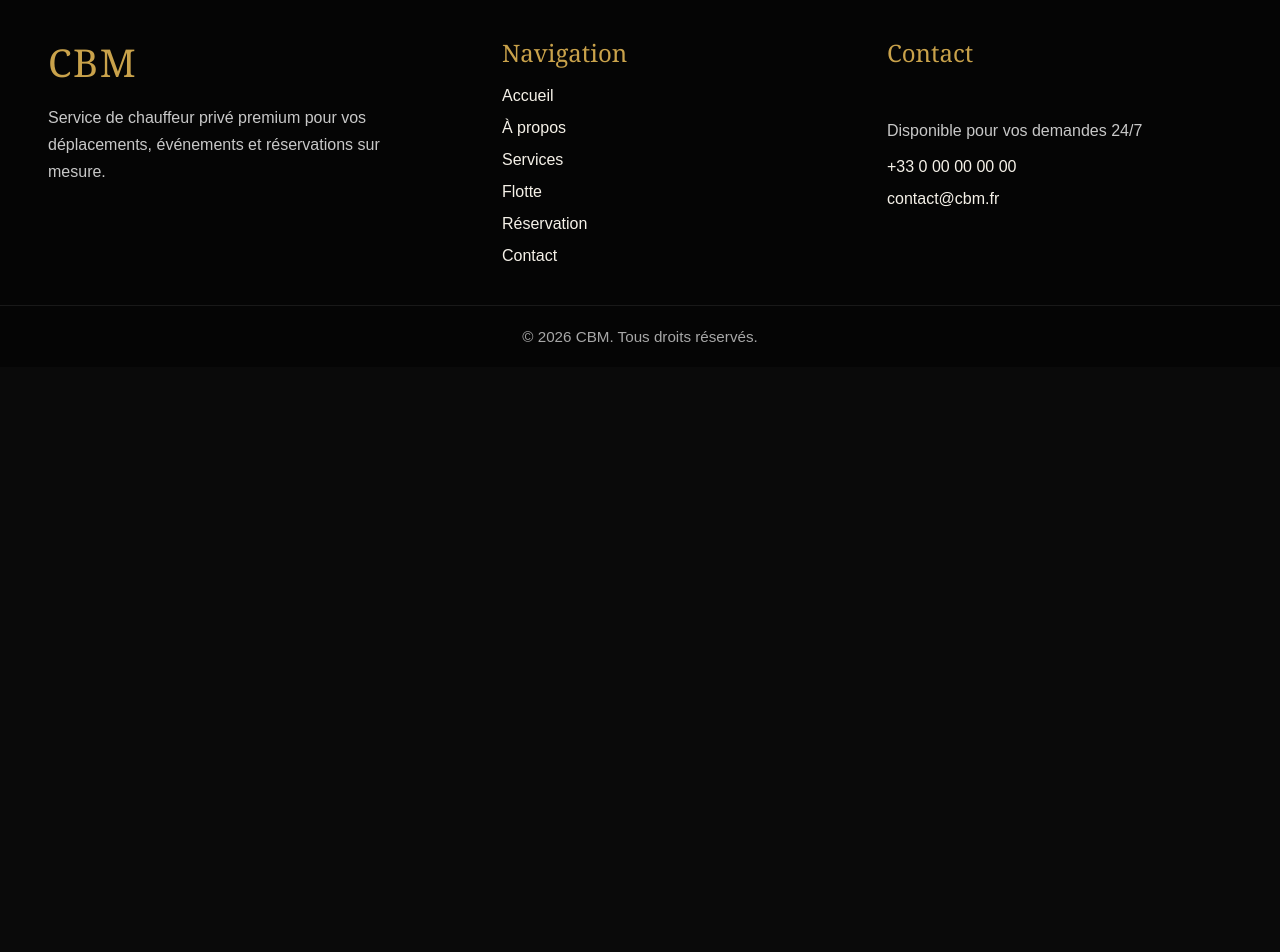
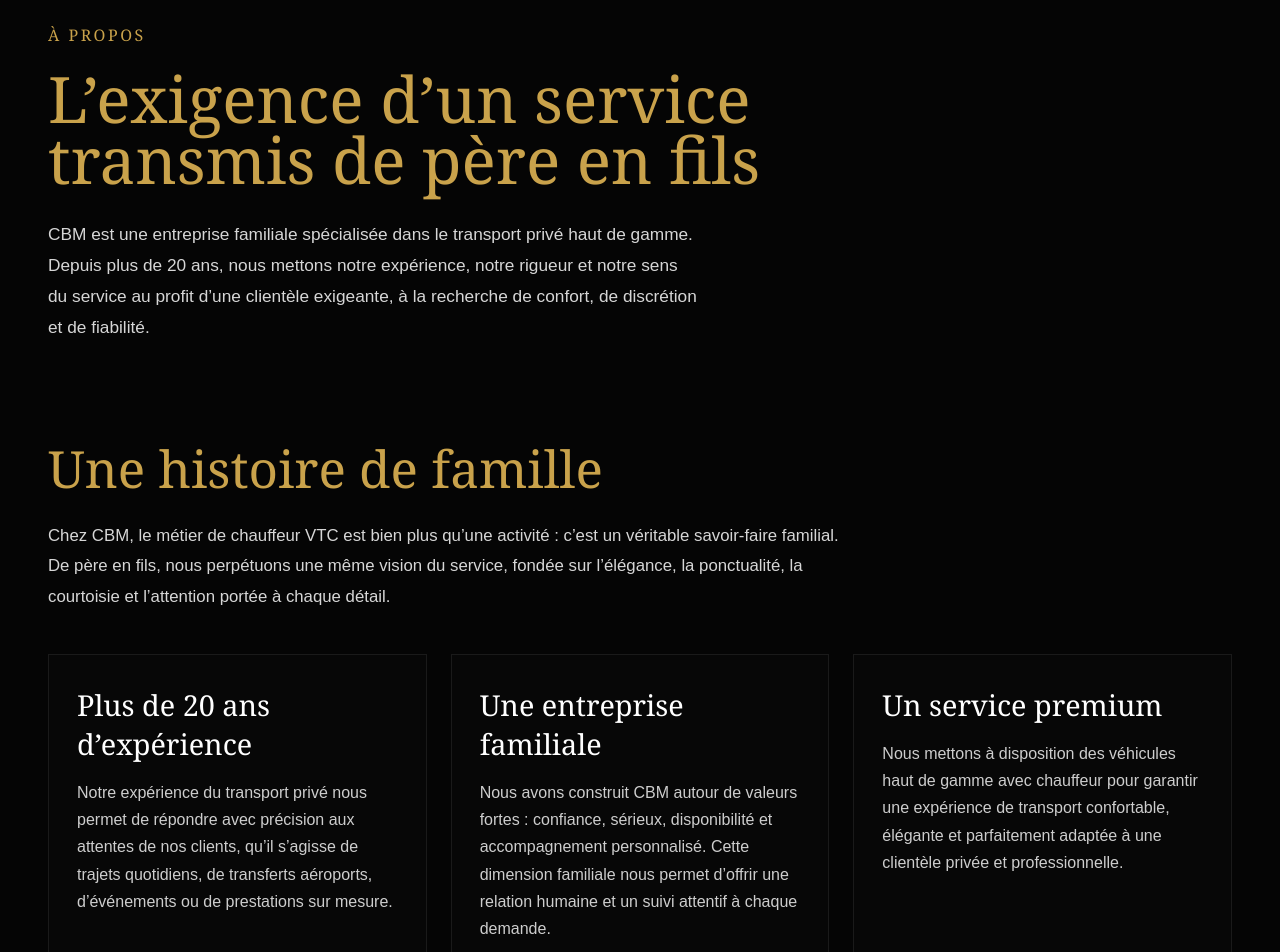
Before and after one commit to Mohoua93/CBM, a React (Create React App) app in the folder apps/frontend/: page /a-propos in a window 1280 px wide. Shown: the part 148-1100 px from the top of the page. Before the commit the page ends 800 px from the top, so only its background shows below. Built offline with nearby package versions, Linux system fonts and the light colour scheme.

Commit message:
create About page

```diff
--- a/apps/frontend/src/pages/About.js
+++ b/apps/frontend/src/pages/About.js
@@ -1,5 +1,104 @@
+import "../styles/About.css";
+
 function About() {
-  return <h1>À propos</h1>;
+  return (
+    <div className="about-page">
+      <section className="about-hero">
+        <div className="about-hero__content">
+          <span className="about-hero__eyebrow">À propos</span>
+
+          <h1 className="about-hero__title">
+            L’exigence d’un service
+            <br />
+            transmis de père en fils
+          </h1>
+
+          <p className="about-hero__text">
+            CBM est une entreprise familiale spécialisée dans le transport privé
+            haut de gamme. Depuis plus de 20 ans, nous mettons notre expérience,
+            notre rigueur et notre sens du service au profit d’une clientèle
+            exigeante, à la recherche de confort, de discrétion et de fiabilité.
+          </p>
+        </div>
+      </section>
+
+      <section className="about-story">
+        <div className="about-story__intro">
+          <h2>Une histoire de famille</h2>
+          <p>
+            Chez CBM, le métier de chauffeur VTC est bien plus qu’une activité :
+            c’est un véritable savoir-faire familial. De père en fils, nous
+            perpétuons une même vision du service, fondée sur l’élégance, la
+            ponctualité, la courtoisie et l’attention portée à chaque détail.
+          </p>
+        </div>
+
+        <div className="about-story__grid">
+          <article className="about-card">
+            <h3>Plus de 20 ans d’expérience</h3>
+            <p>
+              Notre expérience du transport privé nous permet de répondre avec
+              précision aux attentes de nos clients, qu’il s’agisse de trajets
+              quotidiens, de transferts aéroports, d’événements ou de prestations
+              sur mesure.
+            </p>
+          </article>
+
+          <article className="about-card">
+            <h3>Une entreprise familiale</h3>
+            <p>
+              Nous avons construit CBM autour de valeurs fortes : confiance,
+              sérieux, disponibilité et accompagnement personnalisé. Cette
+              dimension familiale nous permet d’offrir une relation humaine et
+              un suivi attentif à chaque demande.
+            </p>
+          </article>
+
+          <article className="about-card">
+            <h3>Un service premium</h3>
+            <p>
+              Nous mettons à disposition des véhicules haut de gamme avec
+              chauffeur pour garantir une expérience de transport confortable,
+              élégante et parfaitement adaptée à une clientèle privée et
+              professionnelle.
+            </p>
+          </article>
+        </div>
+      </section>
+
+      <section className="about-values">
+        <div className="about-values__content">
+          <h2>Nos engagements</h2>
+
+          <div className="about-values__list">
+            <div className="about-value">
+              <span className="about-value__label">Discrétion</span>
+              <p>
+                Un service réservé, professionnel et respectueux de la
+                confidentialité de chaque client.
+              </p>
+            </div>
+
+            <div className="about-value">
+              <span className="about-value__label">Ponctualité</span>
+              <p>
+                Une organisation rigoureuse pour garantir des trajets fluides et
+                une prise en charge toujours à l’heure.
+              </p>
+            </div>
+
+            <div className="about-value">
+              <span className="about-value__label">Excellence</span>
+              <p>
+                Une attention constante portée au confort, à la présentation et
+                à la qualité globale de la prestation.
+              </p>
+            </div>
+          </div>
+        </div>
+      </section>
+    </div>
+  );
 }
 
 export default About;
--- /dev/null
+++ b/apps/frontend/src/styles/About.css
@@ -0,0 +1,163 @@
+.about-page {
+  background: #050505;
+  color: #f5f1e8;
+}
+
+.about-hero {
+  max-width: 1440px;
+  margin: 0 auto;
+  padding: 90px 48px 50px;
+}
+
+.about-hero__content {
+  max-width: 800px;
+}
+
+.about-hero__eyebrow {
+  display: inline-block;
+  margin-bottom: 22px;
+  color: #c9a24b;
+  font-family: Georgia, "Times New Roman", serif;
+  font-size: 1rem;
+  letter-spacing: 0.16em;
+  text-transform: uppercase;
+}
+
+.about-hero__title {
+  margin: 0 0 28px;
+  color: #c9a24b;
+  font-family: Georgia, "Times New Roman", serif;
+  font-size: clamp(3rem, 5vw, 5.2rem);
+  line-height: 0.96;
+  font-weight: 500;
+}
+
+.about-hero__text {
+  margin: 0;
+  max-width: 650px;
+  color: rgba(255, 255, 255, 0.84);
+  font-size: 1.08rem;
+  line-height: 1.8;
+}
+
+.about-story,
+.about-values__content {
+  max-width: 1440px;
+  margin: 0 auto;
+  padding: 40px 48px 90px;
+}
+
+.about-story__intro {
+  max-width: 800px;
+  margin-bottom: 42px;
+}
+
+.about-story__intro h2,
+.about-values__content h2 {
+  margin: 0 0 18px;
+  color: #c9a24b;
+  font-family: Georgia, "Times New Roman", serif;
+  font-size: clamp(2.4rem, 4vw, 4rem);
+  font-weight: 500;
+}
+
+.about-story__intro p {
+  margin: 0;
+  color: rgba(255, 255, 255, 0.84);
+  font-size: 1.05rem;
+  line-height: 1.8;
+}
+
+.about-story__grid {
+  display: grid;
+  grid-template-columns: repeat(3, minmax(0, 1fr));
+  gap: 24px;
+}
+
+.about-card {
+  padding: 30px 28px;
+  border: 1px solid rgba(255, 255, 255, 0.08);
+  background: #070707;
+}
+
+.about-card h3 {
+  margin: 0 0 16px;
+  color: #ffffff;
+  font-family: Georgia, "Times New Roman", serif;
+  font-size: 1.8rem;
+  font-weight: 500;
+}
+
+.about-card p {
+  margin: 0;
+  color: rgba(255, 255, 255, 0.8);
+  font-size: 1rem;
+  line-height: 1.7;
+}
+
+.about-values {
+  border-top: 1px solid rgba(255, 255, 255, 0.06);
+}
+
+.about-values__list {
+  display: grid;
+  grid-template-columns: repeat(3, minmax(0, 1fr));
+  gap: 24px;
+}
+
+.about-value {
+  padding: 28px 26px;
+  border: 1px solid rgba(201, 162, 75, 0.12);
+  background: #080808;
+}
+
+.about-value__label {
+  display: inline-block;
+  margin-bottom: 14px;
+  color: #c9a24b;
+  font-family: Georgia, "Times New Roman", serif;
+  font-size: 1.5rem;
+  font-weight: 500;
+}
+
+.about-value p {
+  margin: 0;
+  color: rgba(255, 255, 255, 0.82);
+  font-size: 1rem;
+  line-height: 1.7;
+}
+
+@media (max-width: 992px) {
+  .about-story__grid,
+  .about-values__list {
+    grid-template-columns: 1fr;
+  }
+
+  .about-hero {
+    padding: 70px 32px 40px;
+  }
+
+  .about-story,
+  .about-values__content {
+    padding: 30px 32px 70px;
+  }
+}
+
+@media (max-width: 768px) {
+  .about-hero {
+    padding: 56px 20px 30px;
+  }
+
+  .about-story,
+  .about-values__content {
+    padding: 24px 20px 56px;
+  }
+
+  .about-hero__title {
+    font-size: 2.8rem;
+  }
+
+  .about-card h3 {
+    font-size: 1.5rem;
+  }
+}
```
